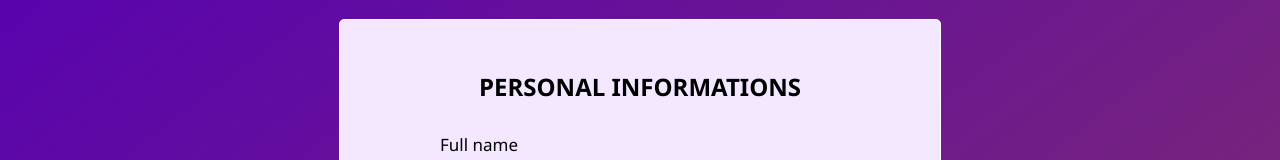
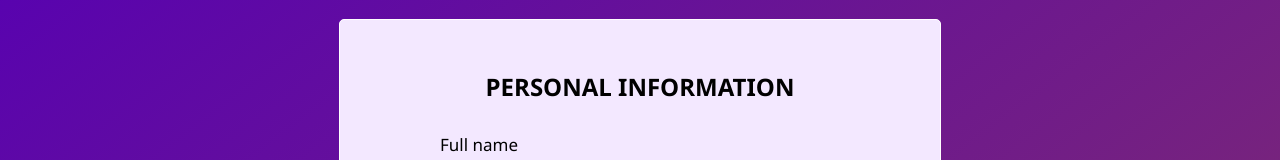
Before and after one commit to veronikagregorec/angular-volunteer-form, an Angular app: page / in a window 1280 px wide. Shown: the part 244-404 px from the top of the page. Built offline with nearby package versions, Linux system fonts and the light colour scheme.

Commit message:
Added form with validators

```diff
--- a/src/app/app.component.html
+++ b/src/app/app.component.html
@@ -7,7 +7,7 @@
         <form [formGroup]="volunteerform" (ngSubmit)="onSubmit()">
             <div class="border">
 
-                <h2>Personal Informations</h2>
+                <h2>Personal Information</h2>
 
                 <div class="column">
                     <label for="name">Full name</label>
```
